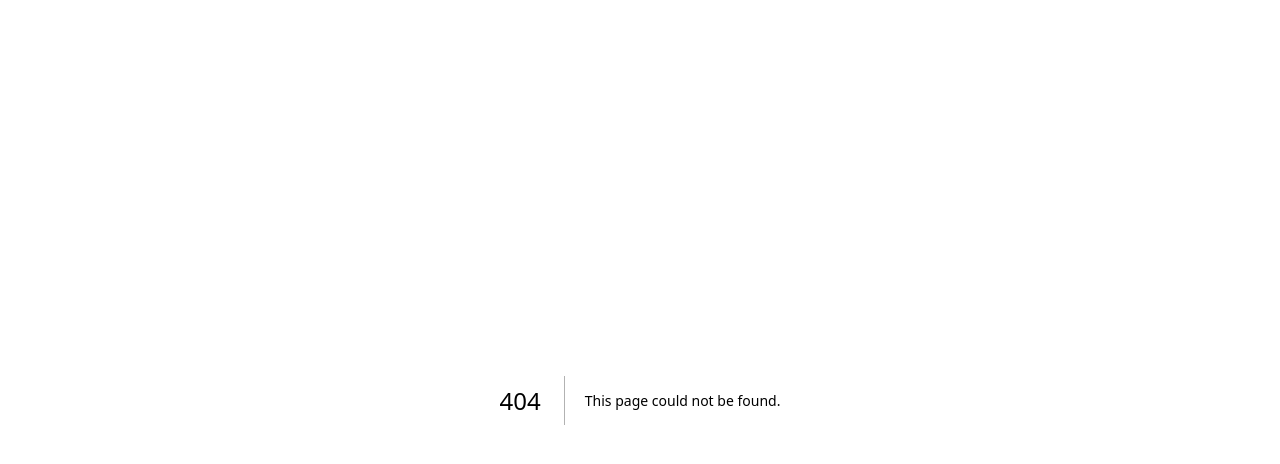
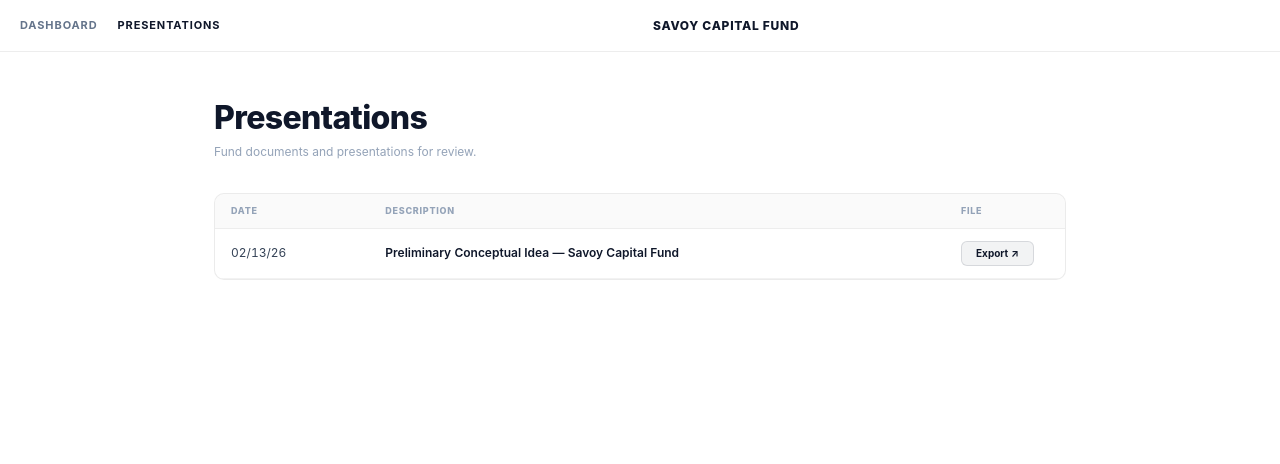
Before and after one commit to hteaopco/savoycapital, a Next.js app: page /presentations in a window 1280 px wide. Before the commit this address had no page. Shown: the top 464 px of the page. Built offline with nearby package versions, Linux system fonts and the light colour scheme.

Commit message:
Add Presentations page with nav link and conceptual deck PDF

```diff
--- a/app/page.tsx
+++ b/app/page.tsx
@@ -700,7 +700,8 @@ export default function Home() {
         height: 52, display: "flex", alignItems: "center", justifyContent: "space-between",
       }}>
         <nav className="desktop-nav" style={{ display: "flex", gap: 20 }}>
-          <a href="#" style={navLinkStyle}>Dashboard</a>
+          <a href="/" style={navLinkStyle}>Dashboard</a>
+          <a href="/presentations" style={navLinkStyle}>Presentations</a>
         </nav>
         <span style={{ fontSize: 12, fontWeight: 800, letterSpacing: ".06em", textTransform: "uppercase", color: "#0f172a" }}>
           Savoy Capital Fund
--- /dev/null
+++ b/app/presentations/page.tsx
@@ -0,0 +1,81 @@
+export default function Presentations() {
+  const presentations = [
+    {
+      date: "02/13/26",
+      description: "Preliminary Conceptual Idea — Savoy Capital Fund",
+      file: "/docs/savoy-conceptual-presentation-feb2026.pdf",
+    },
+  ];
+
+  return (
+    <div style={{ background: "#ffffff", minHeight: "100vh" }}>
+      <header style={{
+        position: "fixed", top: 0, left: 0, right: 0, zIndex: 50,
+        background: "rgba(255,255,255,0.95)", backdropFilter: "blur(12px)",
+        borderBottom: "1px solid rgba(0,0,0,0.07)", padding: "0 20px", height: 52,
+        display: "flex", alignItems: "center", justifyContent: "space-between",
+      }}>
+        <nav style={{ display: "flex", gap: 20 }}>
+          <a href="/" style={navLinkStyle}>Dashboard</a>
+          <a href="/presentations" style={{ ...navLinkStyle, color: "#0f172a" }}>Presentations</a>
+        </nav>
+        <span style={{ fontSize: 12, fontWeight: 800, letterSpacing: ".06em", textTransform: "uppercase", color: "#0f172a" }}>
+          Savoy Capital Fund
+        </span>
+        <div style={{ width: 28 }} />
+      </header>
+
+      <main style={{ paddingTop: 52 }}>
+        <section style={{ padding: "48px 24px 40px", maxWidth: 900, margin: "0 auto" }}>
+          <h1 style={{ fontSize: "clamp(22px, 5vw, 32px)", fontWeight: 800, letterSpacing: "-.02em", color: "#0f172a", marginBottom: 8, lineHeight: 1.1 }}>
+            Presentations
+          </h1>
+          <p style={{ fontSize: 12, color: "#94a3b8", marginBottom: 32 }}>
+            Fund documents and presentations for review.
+          </p>
+          <div style={{ border: "1px solid rgba(0,0,0,0.08)", borderRadius: 10, overflow: "hidden", background: "#ffffff" }}>
+            <table style={{ width: "100%", borderCollapse: "collapse" }}>
+              <thead>
+                <tr style={{ background: "rgba(0,0,0,0.02)", borderBottom: "1px solid rgba(0,0,0,0.07)" }}>
+                  <th style={thStyle}>Date</th>
+                  <th style={thStyle}>Description</th>
+                  <th style={{ ...thStyle, width: 120 }}>File</th>
+                </tr>
+              </thead>
+              <tbody>
+                {presentations.map((p, i) => (
+                  <tr key={i} style={{ borderBottom: "1px solid rgba(0,0,0,0.05)" }}>
+                    <td style={tdStyle}>{p.date}</td>
+                    <td style={{ ...tdStyle, fontWeight: 600, color: "#0f172a" }}>{p.description}</td>
+                    <td style={tdStyle}>
+                      <a href={p.file} target="_blank" rel="noopener noreferrer" style={{
+                        display: "inline-block", padding: "4px 14px", borderRadius: 6,
+                        fontSize: 10, fontWeight: 700,
+                        background: "rgba(15,23,42,0.05)", border: "1px solid rgba(15,23,42,0.12)",
+                        color: "#0f172a", textDecoration: "none",
+                      }}>
+                        Export ↗
+                      </a>
+                    </td>
+                  </tr>
+                ))}
+              </tbody>
+            </table>
+          </div>
+        </section>
+      </main>
+    </div>
+  );
+}
+
+const navLinkStyle: React.CSSProperties = {
+  fontSize: 11, fontWeight: 700, letterSpacing: ".08em",
+  textTransform: "uppercase", color: "#64748b", textDecoration: "none",
+};
+const thStyle: React.CSSProperties = {
+  padding: "10px 16px", textAlign: "left", fontSize: 9, fontWeight: 800,
+  textTransform: "uppercase", letterSpacing: ".08em", color: "#94a3b8",
+};
+const tdStyle: React.CSSProperties = {
+  padding: "12px 16px", fontSize: 12, color: "#334155", fontVariantNumeric: "tabular-nums",
+};
```
Also changed, not shown: 1 other file (tests, documents, lock files or other folders).
